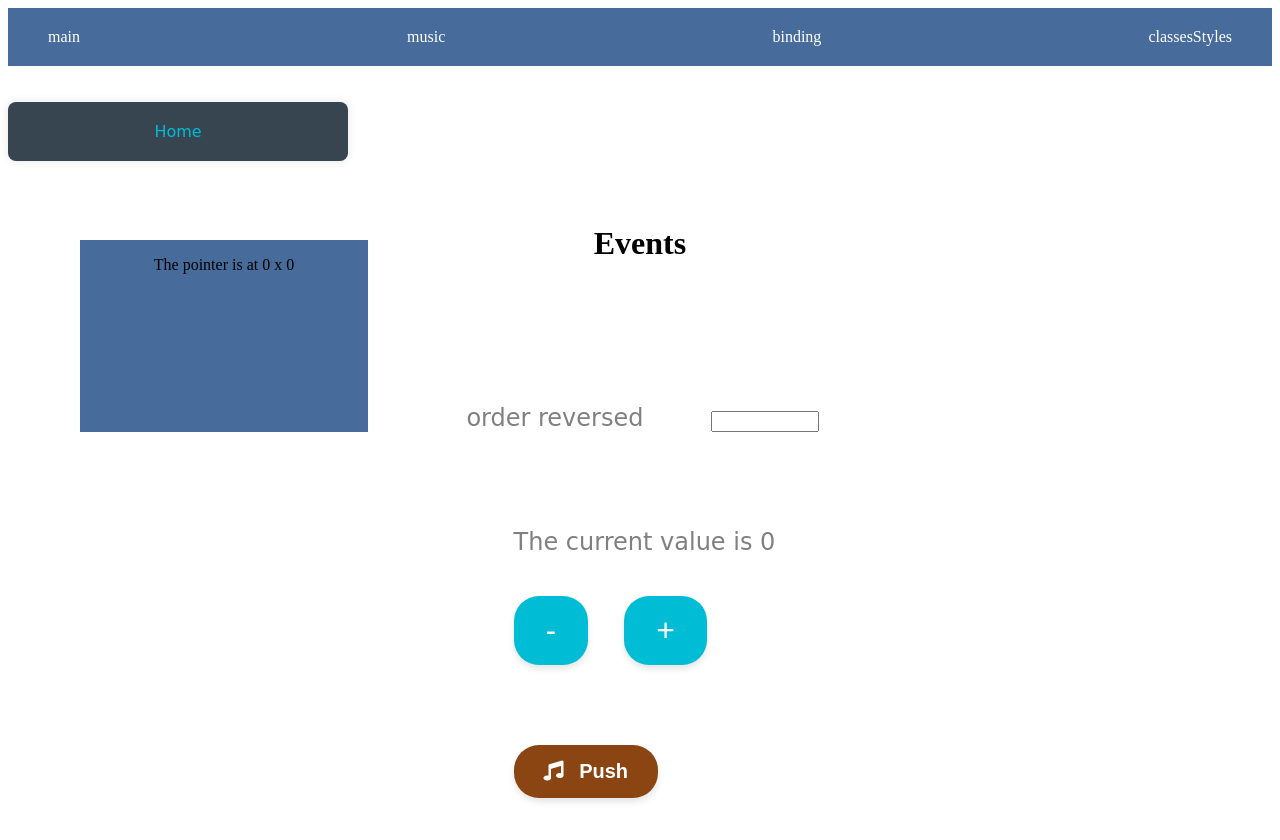
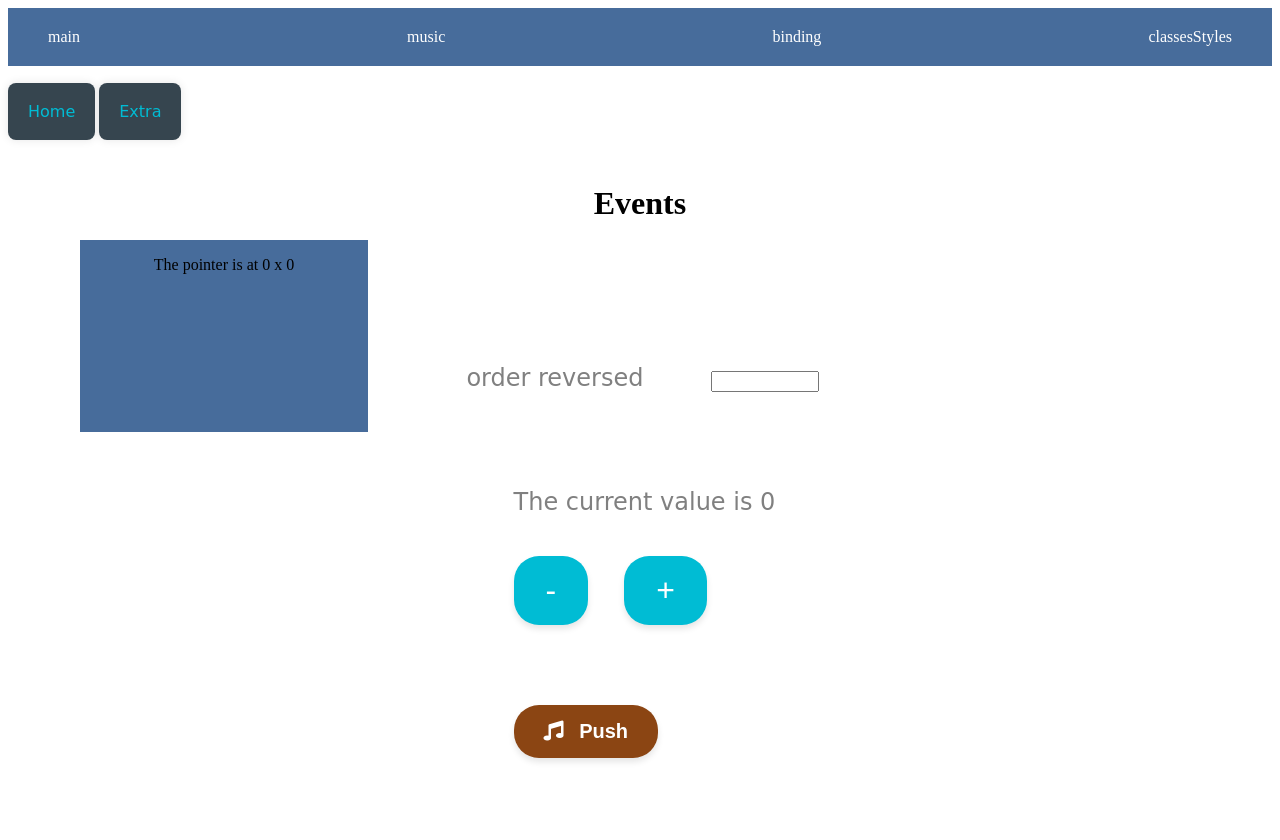
Before and after one commit to ronCodeTracker/sveltejstutorial2025, a SvelteKit app: page /events in a window 1280 px wide. Shown: the top 840 px of the page. Built offline with nearby package versions, Linux system fonts and the light colour scheme.

Commit message:
add more mod

```diff
--- a/src/routes/+page.svelte
+++ b/src/routes/+page.svelte
@@ -5,7 +5,7 @@
 
 Name:  Ronald Kiefer
 Date:  February 26, 2025  Wednesday
-Course:  Svelte 5 Youtube.com@Syntax
+
 
 
 -->
@@ -20,6 +20,9 @@ Course:  Svelte 5 Youtube.com@Syntax
     import aboutPageTwo from './aboutPageTwo/+page.svelte';
 
     import Nav from './NavG.svelte';
+
+
+
 
 
 	let formState = $state({
--- a/src/routes/events/+page.svelte
+++ b/src/routes/events/+page.svelte
@@ -83,7 +83,9 @@ import sound from './sound.mp3';
 
 </div>
 
-
+<div class="card2">
+	<a href="./extracomponents" class="homeLink">Extra</a>
+</div>
 
 <!-- title    -->
 <h1 class="titleEvents">Events</h1>
@@ -172,8 +174,24 @@ decrement={() => value -= 1}
             max-width: 300px;
 			max-height: 100px;
             text-align: center;
+			display: inline;
 
         }
+
+		.card2 {
+            background-color: #36454F; /* Light cyan color */
+            padding: 20px;
+            border-radius: 8px;
+            box-shadow: 0 0 10px rgba(0, 0, 0, 0.1);
+            max-width: 300px;
+			max-height: 100px;
+            text-align: center;
+			display: inline;
+
+
+        }
+
+
 
 	a {
 
```
Also changed, not shown: src/routes/extracomponents/+page.svelte (added).
